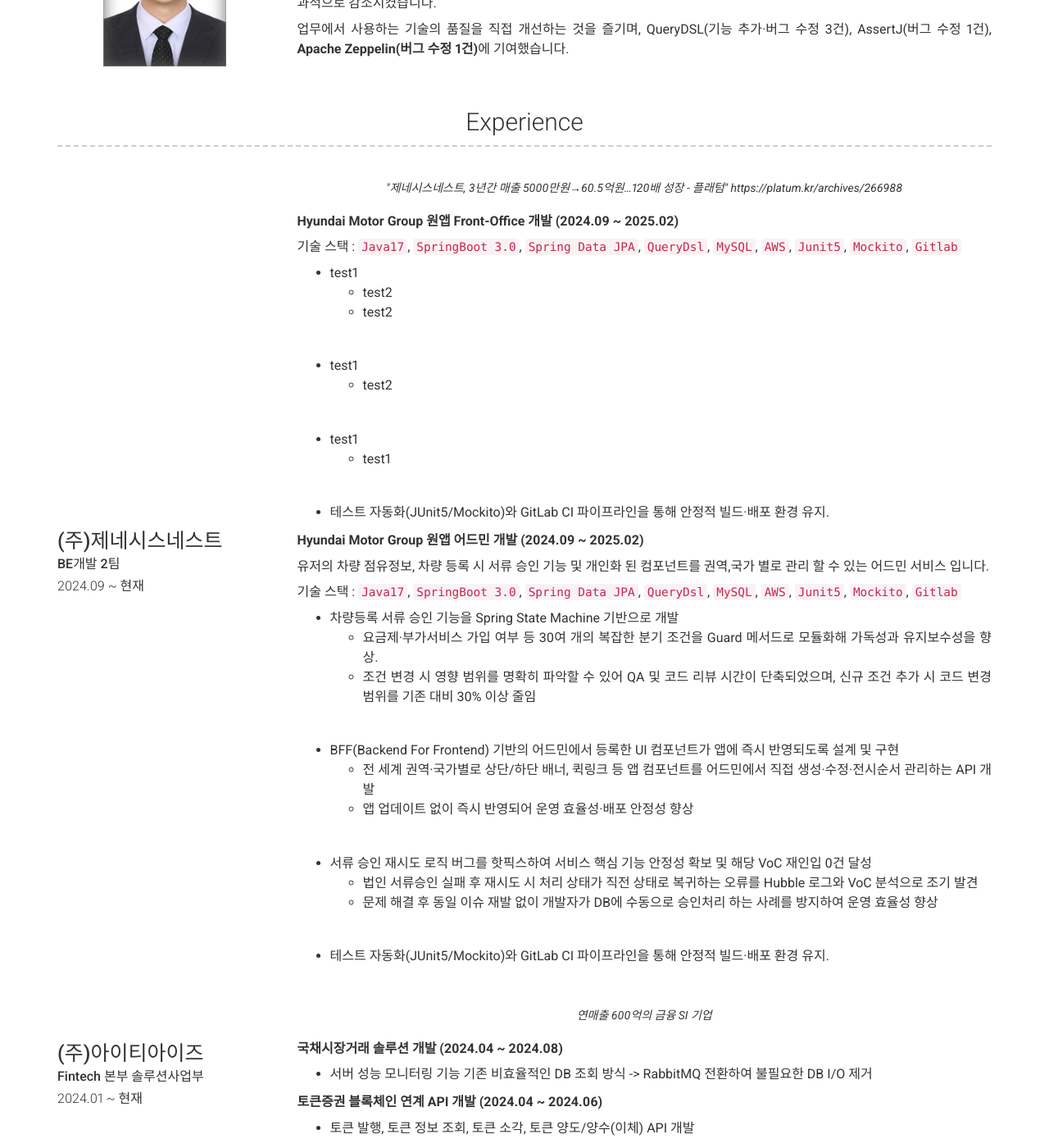
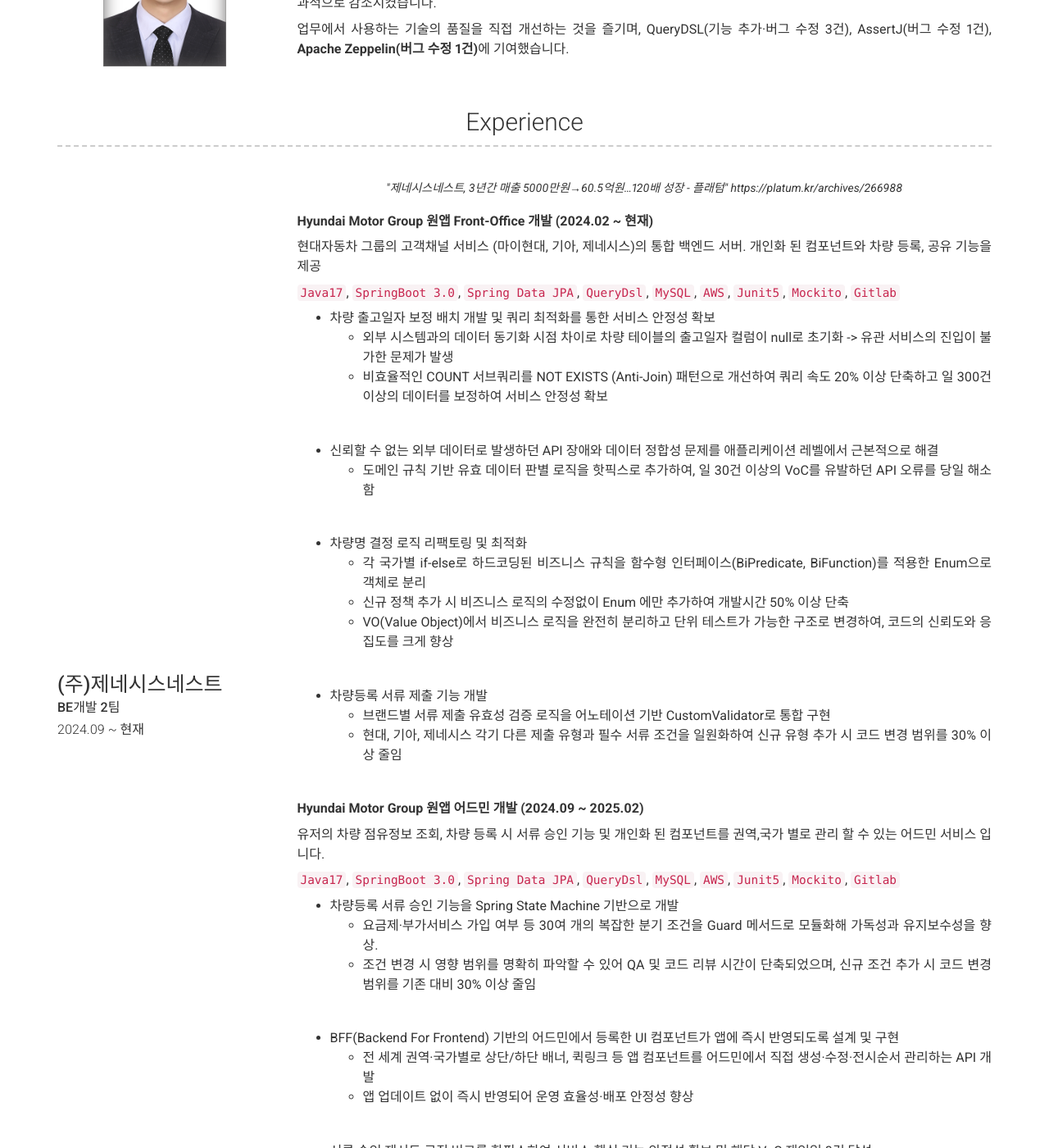
Before and after one commit to chadongmin/chadongmin.github.io, a Jekyll site: the page built from index.md, in a window 1280 px wide and 1400 px high, scrolled down 448 px. Shown: the whole window at 82% size. Built offline with Jekyll 4.4.1, drawn with Linux system fonts in a browser that asks for light colours; nearby versions of some CDN libraries.

Commit message:
프로젝트 수정

```diff
--- a/_config.yml
+++ b/_config.yml
@@ -71,35 +71,41 @@ content:
 
         description: | # this will include new lines to allow paragraphs
 
-          **Hyundai Motor Group 원앱 Front-Office 개발 (2024.09 ~ 2025.02)**
+          **Hyundai Motor Group 원앱 Front-Office 개발 (2024.02 ~ 현재)**
 
-            기술 스택 : `Java17`, `SpringBoot 3.0`, `Spring Data JPA`, `QueryDsl`, `MySQL`, `AWS`, `Junit5`, `Mockito`, `Gitlab`
+          현대자동차 그룹의 고객채널 서비스 (마이현대, 기아, 제네시스)의 통합 백엔드 서버. 개인화 된 컴포넌트와 차량 등록, 공유 기능을 제공
 
-          - test1
-            - test2
-            - test2
+            `Java17`, `SpringBoot 3.0`, `Spring Data JPA`, `QueryDsl`, `MySQL`, `AWS`, `Junit5`, `Mockito`, `Gitlab`
+
+          - 차량 출고일자 보정 배치 개발 및 쿼리 최적화를 통한 서비스 안정성 확보
+            - 외부 시스템과의 데이터 동기화 시점 차이로 차량 테이블의 출고일자 컬럼이 null로 초기화 ->  유관 서비스의 진입이 불가한 문제가 발생
+            - 비효율적인 COUNT 서브쿼리를 NOT EXISTS (Anti-Join) 패턴으로 개선하여 쿼리 속도 20% 이상 단축하고 일 300건 이상의 데이터를 보정하여 서비스 안정성 확보
 
           <br>
 
-          - test1
-            - test2
+          - 신뢰할 수 없는 외부 데이터로 발생하던 API 장애와 데이터 정합성 문제를 애플리케이션 레벨에서 근본적으로 해결
+            - 도메인 규칙 기반 유효 데이터 판별 로직을 핫픽스로 추가하여, 일 30건 이상의 VoC를 유발하던 API 오류를 당일 해소함
 
           <br>
 
-          - test1
-            - test1
+          - 차량명 결정 로직 리팩토링 및 최적화
+            - 각 국가별 if-else로 하드코딩된 비즈니스 규칙을 함수형 인터페이스(BiPredicate, BiFunction)를 적용한 Enum으로 객체로 분리
+            - 신규 정책 추가 시 비즈니스 로직의 수정없이 Enum 에만 추가하여 개발시간 50% 이상 단축
+            - VO(Value Object)에서 비즈니스 로직을 완전히 분리하고 단위 테스트가 가능한 구조로 변경하여, 코드의 신뢰도와 응집도를 크게 향상
 
           <br>
 
-          - 테스트 자동화(JUnit5/Mockito)와 GitLab CI 파이프라인을 통해 안정적 빌드·배포 환경 유지.
+          - 차량등록 서류 제출 기능 개발
+            - 브랜드별 서류 제출 유효성 검증 로직을 어노테이션 기반 CustomValidator로 통합 구현
+            - 현대, 기아, 제네시스 각기 다른 제출 유형과 필수 서류 조건을 일원화하여 신규 유형 추가 시 코드 변경 범위를 30% 이상 줄임
 
-
+          <br>
 
           **Hyundai Motor Group 원앱 어드민 개발 (2024.09 ~ 2025.02)**
 
-            유저의 차량 점유정보, 차량 등록 시 서류 승인 기능 및 개인화 된 컴포넌트를 권역,국가 별로 관리 할 수 있는 어드민 서비스 입니다.
+            유저의 차량 점유정보 조회, 차량 등록 시 서류 승인 기능 및 개인화 된 컴포넌트를 권역,국가 별로 관리 할 수 있는 어드민 서비스 입니다.
 
-            기술 스택 : `Java17`, `SpringBoot 3.0`, `Spring Data JPA`, `QueryDsl`, `MySQL`, `AWS`, `Junit5`, `Mockito`, `Gitlab`
+            `Java17`, `SpringBoot 3.0`, `Spring Data JPA`, `QueryDsl`, `MySQL`, `AWS`, `Junit5`, `Mockito`, `Gitlab`
 
           - 차량등록 서류 승인 기능을 Spring State Machine 기반으로 개발
             - 요금제·부가서비스 가입 여부 등 30여 개의 복잡한 분기 조건을 Guard 메서드로 모듈화해 가독성과 유지보수성을 향상.
```
Also changed, not shown: 1 other file.
